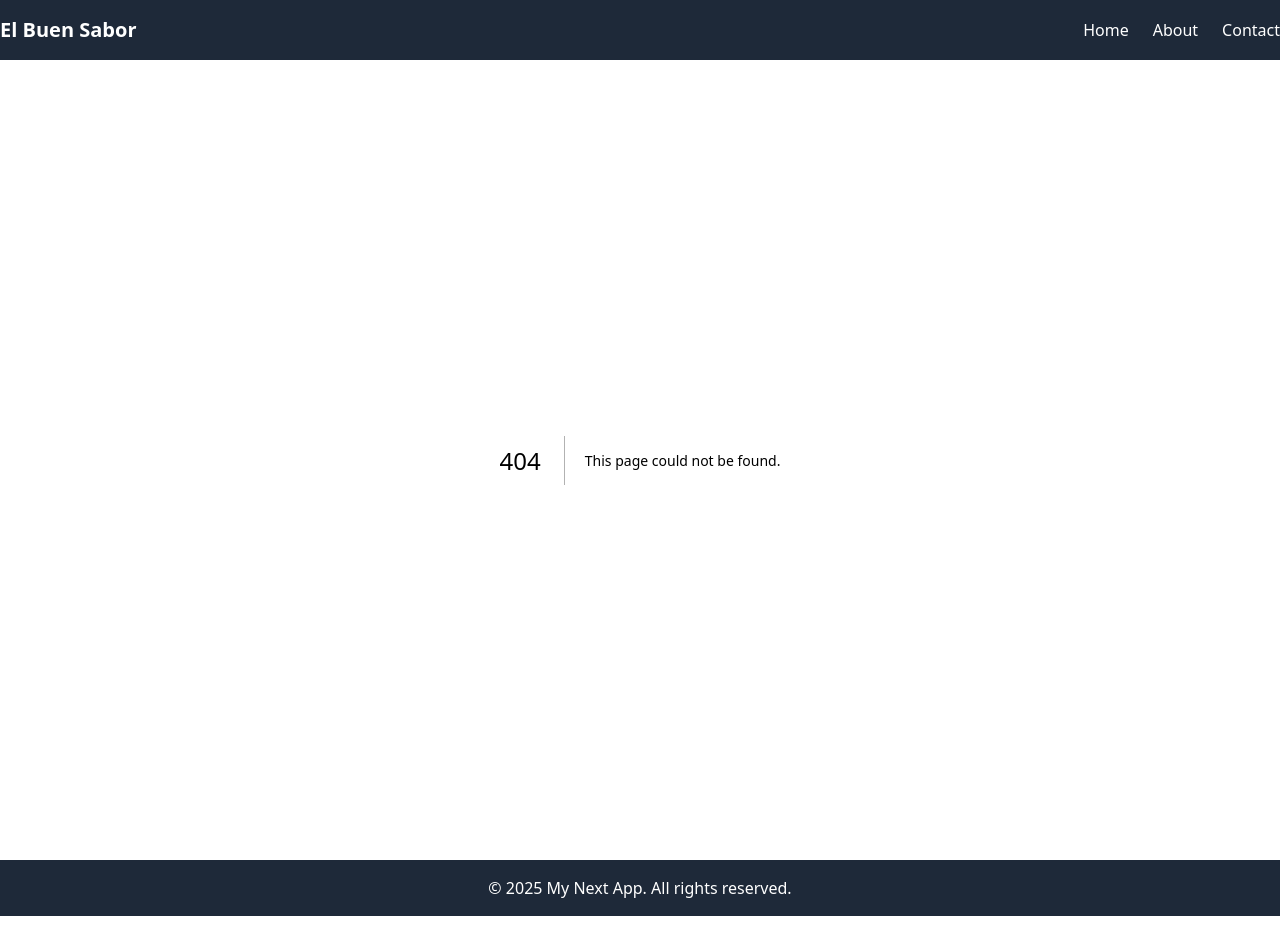
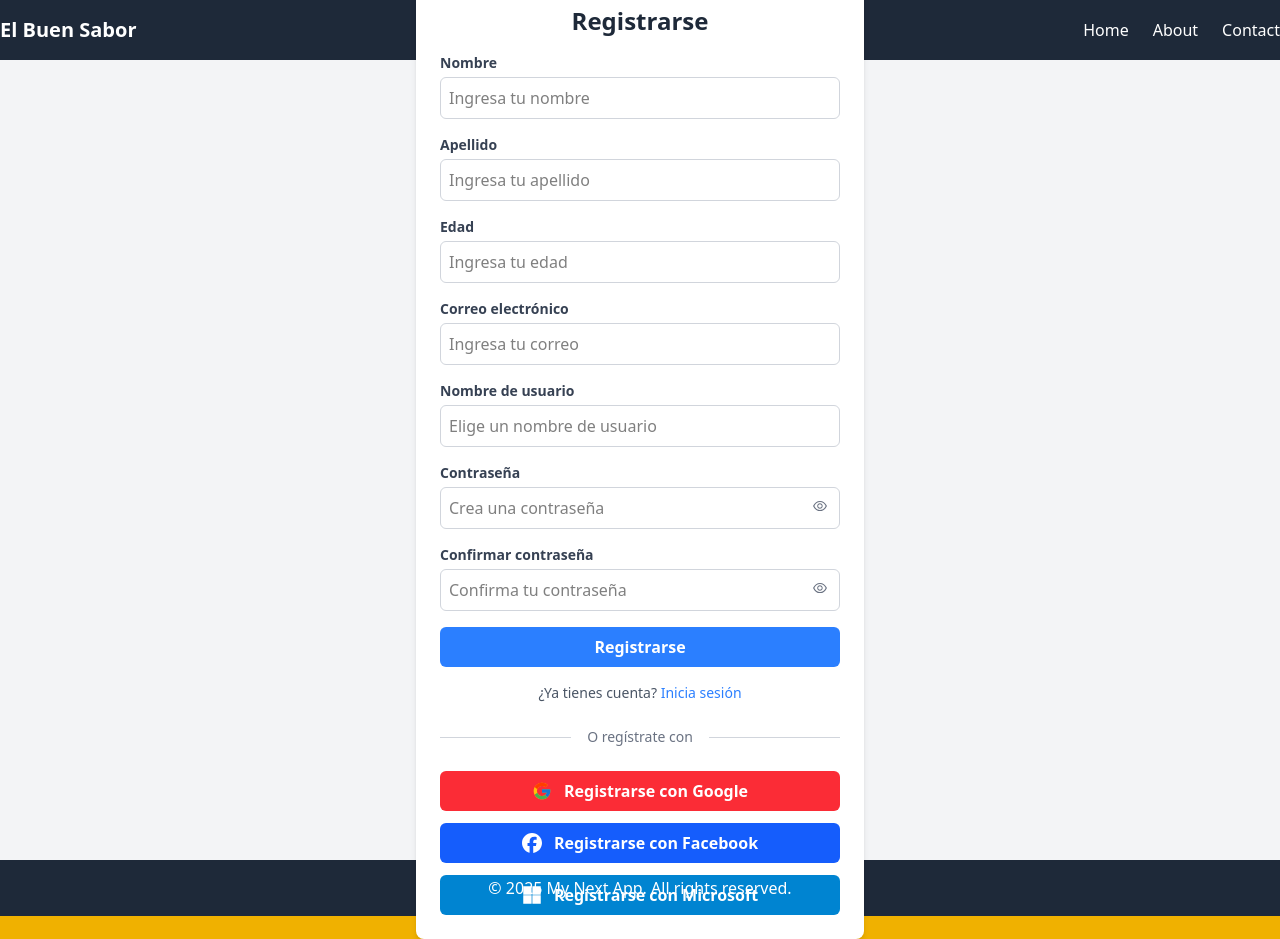
Before and after one commit to juli-ortega/ElBuenSaborFront, a Next.js app: page /auth/register in a window 1280 px wide. Before the commit this address had no page. Before the commit the page ends 916 px from the top, so only its background shows below. Built offline with nearby package versions, Linux system fonts and the light colour scheme.

Commit message:
login y register
solo hecho el front, ninguna conexion con el backend

```diff
--- a/package.json
+++ b/package.json
@@ -10,9 +10,11 @@
   },
   "dependencies": {
     "@tailwindcss/vite": "^4.0.14",
+    "lucide-react": "^0.482.0",
     "next": "15.2.2",
     "react": "^19.0.0",
-    "react-dom": "^19.0.0"
+    "react-dom": "^19.0.0",
+    "react-icons": "^5.5.0"
   },
   "devDependencies": {
     "@eslint/eslintrc": "^3",
--- a/src/app/auth/LoginPage.tsx
+++ b/src/app/auth/login/page.tsx
@@ -1,6 +1,16 @@
-import "../styles/globals.css";
+"use client";
+
+import "../../../styles/globals.css";
+import { FcGoogle } from "react-icons/fc";
+import { FaFacebook, FaMicrosoft } from "react-icons/fa6";
+import { useState } from "react";
+import { AiOutlineEye, AiFillEye } from "react-icons/ai";
 
 export default function Login() {
+  const [showPassword, setShowPassword] = useState(false);
+
+  const togglePasswordVisibility = () => setShowPassword(!showPassword);
+
   return (
     <main className="flex flex-col items-center justify-center h-screen bg-gray-100">
       <section className="w-full max-w-md p-6 bg-white rounded-lg shadow-md">
@@ -31,12 +41,22 @@ export default function Login() {
             >
               Contraseña
             </label>
-            <input
-              type="password"
-              id="password"
-              placeholder="Ingresa tu contraseña"
-              className="w-full mt-1 p-2 border border-gray-300 rounded-md focus:outline-none focus:ring-2 focus:ring-blue-500"
-            />
+            <div className="relative">
+              <input
+                type={showPassword ? "text" : "password"}
+                id="password"
+                placeholder="Ingresa tu contraseña"
+                className="w-full mt-1 p-2 border border-gray-300 rounded-md focus:outline-none focus:ring-2 focus:ring-blue-500"
+              />
+              <button
+                type="button"
+                onClick={togglePasswordVisibility}
+                className="absolute top-1/2 right-3 transform -translate-y-1/2 text-gray-500"
+              >
+                {showPassword ? <AiFillEye /> : <AiOutlineEye />}{" "}
+                {/* Ojo abierto o cerrado */}
+              </button>
+            </div>
           </div>
 
           <button
@@ -51,36 +71,31 @@ export default function Login() {
           <span className="text-sm text-gray-600">
             ¿No tienes cuenta?{" "}
             <a href="/signup" className="text-blue-500 hover:underline">
-              Registrate
+              Regístrate
             </a>
           </span>
         </div>
 
-        <div className="mt-6 space-y-3">
+        {/* Línea divisoria */}
+        <div className="flex items-center my-6">
+          <div className="flex-grow border-t border-gray-300"></div>
+          <span className="mx-4 text-gray-500 text-sm">O continúa con</span>
+          <div className="flex-grow border-t border-gray-300"></div>
+        </div>
+        {/* Botones de redes sociales */}
+        <div className="space-y-3">
           <button className="flex items-center justify-center w-full py-2 px-4 bg-red-500 text-white font-semibold rounded-md hover:bg-red-600 transition duration-300">
-            <img
-              src="https://upload.wikimedia.org/wikipedia/commons/4/4e/Google_2015_logo.svg"
-              alt="Google"
-              className="w-5 h-5 mr-3"
-            />
+            <FcGoogle className="w-5 h-5 mr-3" />
             Continuar con Google
           </button>
-
+          {/* Botón de Facebook */}
           <button className="flex items-center justify-center w-full py-2 px-4 bg-blue-600 text-white font-semibold rounded-md hover:bg-blue-700 transition duration-300">
-            <img
-              src="https://upload.wikimedia.org/wikipedia/commons/a/a7/Logos_of_Facebook.svg"
-              alt="Facebook"
-              className="w-5 h-5 mr-3"
-            />
+            <FaFacebook className="w-5 h-5 mr-3" />
             Continuar con Facebook
           </button>
-
+          {/* Botón de Microsoft */}
           <button className="flex items-center justify-center w-full py-2 px-4 bg-sky-600 text-white font-semibold rounded-md hover:bg-sky-700 transition duration-300">
-            <img
-              src="https://upload.wikimedia.org/wikipedia/commons/e/e2/Microsoft_logo_2020.svg"
-              alt="Microsoft"
-              className="w-5 h-5 mr-3"
-            />
+            <FaMicrosoft className="w-5 h-5 mr-3" />
             Continuar con Microsoft
           </button>
         </div>
--- /dev/null
+++ b/src/app/auth/register/page.tsx
@@ -0,0 +1,192 @@
+"use client"; // Añadir esta directiva al inicio del archivo
+
+import "../../../styles/globals.css";
+import { FcGoogle } from "react-icons/fc";
+import { FaFacebook, FaMicrosoft } from "react-icons/fa6";
+import { useState } from "react";
+import { AiOutlineEye, AiFillEye } from "react-icons/ai"; // Importar íconos
+
+export default function Register() {
+  const [showPassword, setShowPassword] = useState(false);
+  const [showConfirmPassword, setShowConfirmPassword] = useState(false);
+
+  const togglePasswordVisibility = () => setShowPassword(!showPassword);
+  const toggleConfirmPasswordVisibility = () =>
+    setShowConfirmPassword(!showConfirmPassword);
+
+  return (
+    <main className="flex flex-col items-center justify-center h-screen bg-gray-100">
+      <section className="w-full max-w-md p-6 bg-white rounded-lg shadow-md">
+        <h2 className="text-2xl font-bold text-center text-gray-800 mb-4">
+          Registrarse
+        </h2>
+
+        <form className="flex flex-col space-y-4">
+          <div>
+            <label
+              htmlFor="first-name"
+              className="block text-sm font-semibold text-gray-700"
+            >
+              Nombre
+            </label>
+            <input
+              type="text"
+              id="first-name"
+              placeholder="Ingresa tu nombre"
+              className="w-full mt-1 p-2 border border-gray-300 rounded-md focus:outline-none focus:ring-2 focus:ring-blue-500"
+            />
+          </div>
+
+          <div>
+            <label
+              htmlFor="last-name"
+              className="block text-sm font-semibold text-gray-700"
+            >
+              Apellido
+            </label>
+            <input
+              type="text"
+              id="last-name"
+              placeholder="Ingresa tu apellido"
+              className="w-full mt-1 p-2 border border-gray-300 rounded-md focus:outline-none focus:ring-2 focus:ring-blue-500"
+            />
+          </div>
+
+          <div>
+            <label
+              htmlFor="age"
+              className="block text-sm font-semibold text-gray-700"
+            >
+              Edad
+            </label>
+            <input
+              type="number"
+              id="age"
+              placeholder="Ingresa tu edad"
+              className="w-full mt-1 p-2 border border-gray-300 rounded-md focus:outline-none focus:ring-2 focus:ring-blue-500"
+            />
+          </div>
+
+          <div>
+            <label
+              htmlFor="email"
+              className="block text-sm font-semibold text-gray-700"
+            >
+              Correo electrónico
+            </label>
+            <input
+              type="email"
+              id="email"
+              placeholder="Ingresa tu correo"
+              className="w-full mt-1 p-2 border border-gray-300 rounded-md focus:outline-none focus:ring-2 focus:ring-blue-500"
+            />
+          </div>
+
+          <div>
+            <label
+              htmlFor="username"
+              className="block text-sm font-semibold text-gray-700"
+            >
+              Nombre de usuario
+            </label>
+            <input
+              type="text"
+              id="username"
+              placeholder="Elige un nombre de usuario"
+              className="w-full mt-1 p-2 border border-gray-300 rounded-md focus:outline-none focus:ring-2 focus:ring-blue-500"
+            />
+          </div>
+
+          <div>
+            <label
+              htmlFor="password"
+              className="block text-sm font-semibold text-gray-700"
+            >
+              Contraseña
+            </label>
+            <div className="relative">
+              <input
+                type={showPassword ? "text" : "password"}
+                id="password"
+                placeholder="Crea una contraseña"
+                className="w-full mt-1 p-2 border border-gray-300 rounded-md focus:outline-none focus:ring-2 focus:ring-blue-500"
+              />
+              <button
+                type="button"
+                onClick={togglePasswordVisibility}
+                className="absolute top-1/2 right-3 transform -translate-y-1/2 text-gray-500"
+              >
+                {showPassword ? <AiFillEye /> : <AiOutlineEye />}{" "}
+                {/* Iconos de ojo */}
+              </button>
+            </div>
+          </div>
+
+          <div>
+            <label
+              htmlFor="confirm-password"
+              className="block text-sm font-semibold text-gray-700"
+            >
+              Confirmar contraseña
+            </label>
+            <div className="relative">
+              <input
+                type={showConfirmPassword ? "text" : "password"}
+                id="confirm-password"
+                placeholder="Confirma tu contraseña"
+                className="w-full mt-1 p-2 border border-gray-300 rounded-md focus:outline-none focus:ring-2 focus:ring-blue-500"
+              />
+              <button
+                type="button"
+                onClick={toggleConfirmPasswordVisibility}
+                className="absolute top-1/2 right-3 transform -translate-y-1/2 text-gray-500"
+              >
+                {showConfirmPassword ? <AiFillEye /> : <AiOutlineEye />}{" "}
+                {/* Iconos de ojo */}
+              </button>
+            </div>
+          </div>
+
+          <button
+            type="submit"
+            className="w-full py-2 bg-blue-500 text-white font-semibold rounded-md hover:bg-blue-600 transition duration-300"
+          >
+            Registrarse
+          </button>
+        </form>
+
+        <div className="flex justify-center mt-4">
+          <span className="text-sm text-gray-600">
+            ¿Ya tienes cuenta?{" "}
+            <a href="/login" className="text-blue-500 hover:underline">
+              Inicia sesión
+            </a>
+          </span>
+        </div>
+
+        {/* Línea divisoria */}
+        <div className="flex items-center my-6">
+          <div className="flex-grow border-t border-gray-300"></div>
+          <span className="mx-4 text-gray-500 text-sm">O regístrate con</span>
+          <div className="flex-grow border-t border-gray-300"></div>
+        </div>
+
+        {/* Botones de redes sociales */}
+        <div className="space-y-3">
+          <button className="flex items-center justify-center w-full py-2 px-4 bg-red-500 text-white font-semibold rounded-md hover:bg-red-600 transition duration-300">
+            <FcGoogle className="w-5 h-5 mr-3" />
+            Registrarse con Google
+          </button>
+          <button className="flex items-center justify-center w-full py-2 px-4 bg-blue-600 text-white font-semibold rounded-md hover:bg-blue-700 transition duration-300">
+            <FaFacebook className="w-5 h-5 mr-3" />
+            Registrarse con Facebook
+          </button>
+          <button className="flex items-center justify-center w-full py-2 px-4 bg-sky-600 text-white font-semibold rounded-md hover:bg-sky-700 transition duration-300">
+            <FaMicrosoft className="w-5 h-5 mr-3" />
+            Registrarse con Microsoft
+          </button>
+        </div>
+      </section>
+    </main>
+  );
+}
```
Also changed, not shown: src/app/auth/RegisterPage.tsx (deleted), 1 other file (tests, documents, lock files or other folders).
